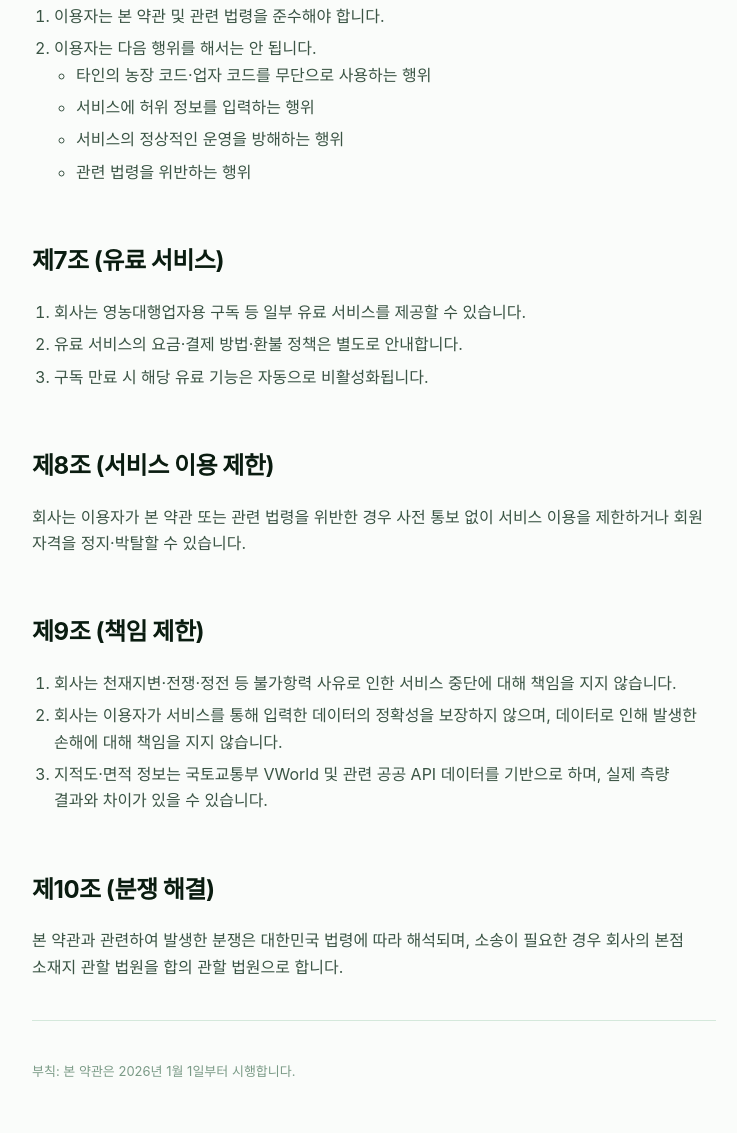
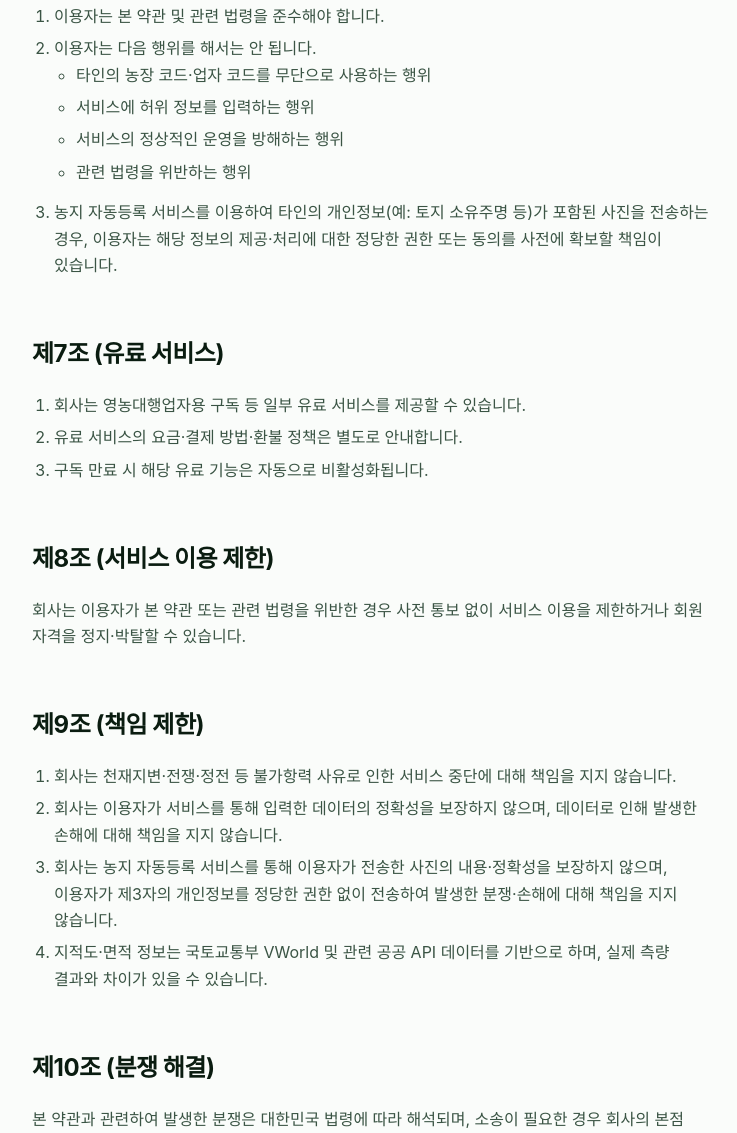
Before and after one commit to Eunbangwool/farm-work-manager-public, a plain HTML site: page docs/terms.html in a window 1280 px wide. Shown: the part 1524-2657 px from the top of the page, without its empty margins (266-1003 px from the left). Drawn offline with Linux system fonts and the light colour scheme; a web font is replaced by a local one.

Commit message:
docs(terms): 농지 자동등록 서비스 제3자 정보 책임·면책 조항 추가

```diff
--- a/docs/terms.html
+++ b/docs/terms.html
@@ -84,6 +84,11 @@
         <li>관련 법령을 위반하는 행위</li>
       </ul>
     </li>
+    <li>
+      농지 자동등록 서비스를 이용하여 타인의 개인정보(예: 토지 소유주명 등)가
+      포함된 사진을 전송하는 경우, 이용자는 해당 정보의 제공·처리에 대한 정당한
+      권한 또는 동의를 사전에 확보할 책임이 있습니다.
+    </li>
   </ol>
 
   <h2>제7조 (유료 서비스)</h2>
@@ -103,6 +108,7 @@
   <ol>
     <li>회사는 천재지변·전쟁·정전 등 불가항력 사유로 인한 서비스 중단에 대해 책임을 지지 않습니다.</li>
     <li>회사는 이용자가 서비스를 통해 입력한 데이터의 정확성을 보장하지 않으며, 데이터로 인해 발생한 손해에 대해 책임을 지지 않습니다.</li>
+    <li>회사는 농지 자동등록 서비스를 통해 이용자가 전송한 사진의 내용·정확성을 보장하지 않으며, 이용자가 제3자의 개인정보를 정당한 권한 없이 전송하여 발생한 분쟁·손해에 대해 책임을 지지 않습니다.</li>
     <li>지적도·면적 정보는 국토교통부 VWorld 및 관련 공공 API 데이터를 기반으로 하며, 실제 측량 결과와 차이가 있을 수 있습니다.</li>
   </ol>
 
```
